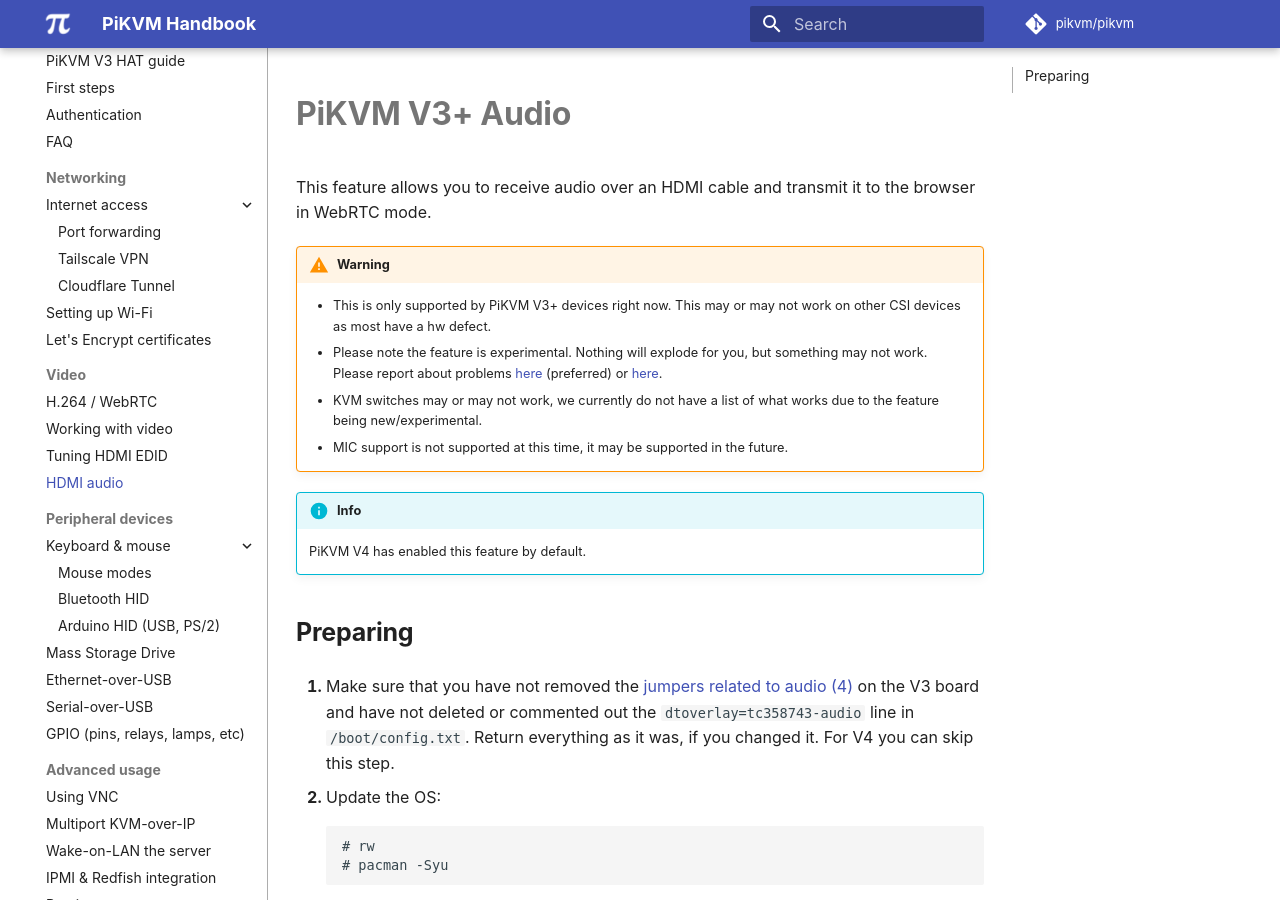
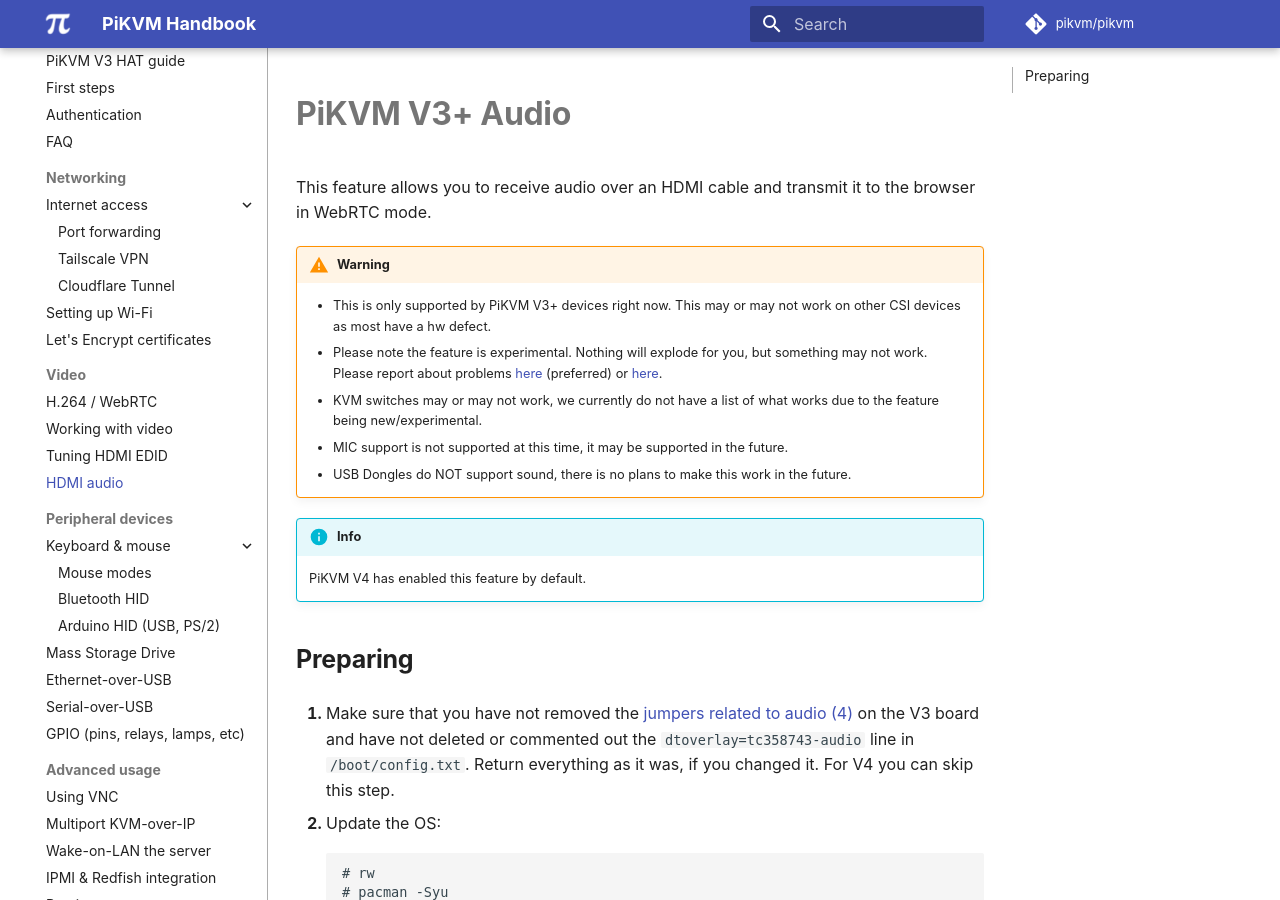
Before and after one commit to pikvm/pikvm, an MkDocs documentation site: the page built from docs/audio.md, in a window 1280 px wide and 900 px high. Built offline with MkDocs 1.6.1 and Material for MkDocs 9.7.7, drawn with Linux system fonts in a browser that asks for light colours; some web fonts are replaced; comment, search, counter and statistics services are not loaded.

Commit message:
Update audio.md (#1014)
Added verbiage for clarity

```diff
--- a/docs/audio.md
+++ b/docs/audio.md
@@ -7,6 +7,7 @@
     * Please note the feature is experimental. Nothing will explode for you, but something may not work. Please report about problems [here](https://discord.gg/bpmXfz5) (preferred) or [here](https://github.com/pikvm/pikvm/issues/97).
     * KVM switches may or may not work, we currently do not have a list of what works due to the feature being new/experimental.
     * MIC support is not supported at this time, it may be supported in the future.
+    * USB Dongles do NOT support sound, there is no plans to make this work in the future.
 
 !!! info
     PiKVM V4 has enabled this feature by default.
```
